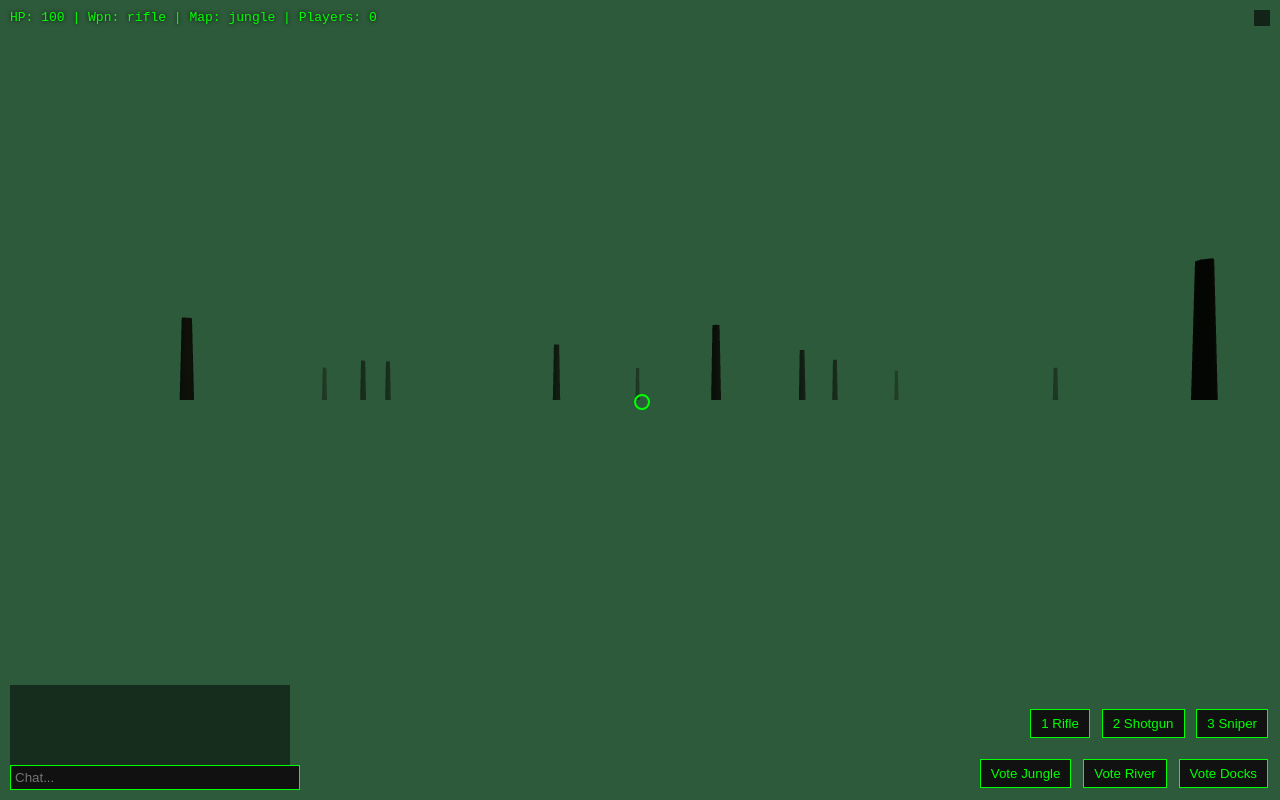
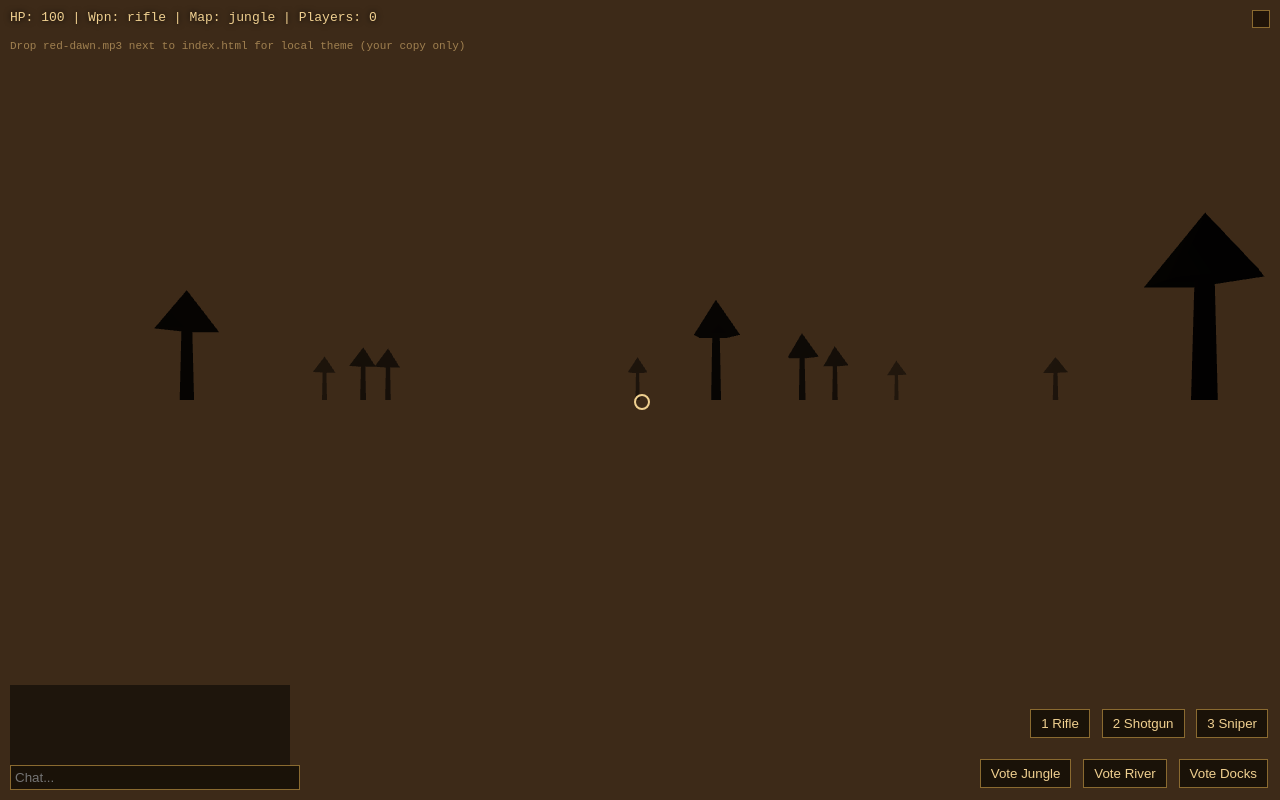
Before and after one commit to djdarien/vietcong-web-mp, a website: page index.html in a window 1280 px wide. Drawn offline with nearby package versions, Linux system fonts and the light colour scheme.

Commit message:
style: Red Dawn dusk theme and optional local audio

```diff
--- a/index.html
+++ b/index.html
@@ -3,28 +3,30 @@
 <head>
   <meta charset="UTF-8">
   <meta name="viewport" content="width=device-width, initial-scale=1.0, user-scalable=no">
-  <title>vietcong-web-mp</title>
+  <title>vietcong-web-mp — Red Dawn</title>
   <style>
-    body { margin: 0; overflow: hidden; background: #000; font-family: monospace; color: #0f0; touch-action: none; }
+    body { margin: 0; overflow: hidden; background: #1a1208; font-family: monospace; color: #e8c070; touch-action: none; }
     canvas { display: block; }
-    #hud { position: absolute; top: 10px; left: 10px; pointer-events: none; text-shadow: 0 0 4px #000; }
-    #scoreboard { position: absolute; top: 10px; right: 10px; background: rgba(0,0,0,0.6); padding: 8px; font-size: 12px; }
+    #hud { position: absolute; top: 10px; left: 10px; pointer-events: none; text-shadow: 0 0 6px #000; color: #f0d090; }
+    #scoreboard { position: absolute; top: 10px; right: 10px; background: rgba(20,12,4,0.7); padding: 8px; font-size: 12px; border: 1px solid #8a6a30; }
     #chat { position: absolute; bottom: 10px; left: 10px; width: 280px; }
-    #chat input { width: 100%; background: #111; color: #0f0; border: 1px solid #0f0; padding: 4px; }
+    #chat input { width: 100%; background: #1a1208; color: #f0d090; border: 1px solid #8a6a30; padding: 4px; }
     #log { height: 80px; overflow-y: auto; font-size: 12px; background: rgba(0,0,0,0.5); }
     #vote { position: absolute; bottom: 10px; right: 10px; }
-    #vote button, #weapons button { background: #111; color: #0f0; border: 1px solid #0f0; padding: 6px 10px; margin: 2px; cursor: pointer; }
+    #vote button, #weapons button { background: #1a1208; color: #f0d090; border: 1px solid #8a6a30; padding: 6px 10px; margin: 2px; cursor: pointer; }
     #weapons { position: absolute; bottom: 60px; right: 10px; }
     .touch { display: none; position: absolute; z-index: 10; }
     .touch.show { display: block; }
-    #joy { left: 16px; bottom: 30px; width: 100px; height: 100px; border: 2px solid #0f0; border-radius: 50%; }
-    #stick { width: 40px; height: 40px; background: #0f0; border-radius: 50%; position: absolute; left: 30px; top: 30px; }
-    #fire { right: 20px; bottom: 160px; width: 60px; height: 60px; border: 2px solid #0f0; border-radius: 50%; background: rgba(0,255,0,0.3); color: #0f0; }
-    #crosshair { position: absolute; top: 50%; left: 50%; width: 12px; height: 12px; margin: -6px; border: 2px solid #0f0; border-radius: 50%; pointer-events: none; }
+    #joy { left: 16px; bottom: 30px; width: 100px; height: 100px; border: 2px solid #8a6a30; border-radius: 50%; }
+    #stick { width: 40px; height: 40px; background: #c09040; border-radius: 50%; position: absolute; left: 30px; top: 30px; }
+    #fire { right: 20px; bottom: 160px; width: 60px; height: 60px; border: 2px solid #8a6a30; border-radius: 50%; background: rgba(200,140,40,0.4); color: #f0d090; }
+    #crosshair { position: absolute; top: 50%; left: 50%; width: 12px; height: 12px; margin: -6px; border: 2px solid #f0d090; border-radius: 50%; pointer-events: none; }
+    #audioNote { position: absolute; top: 40px; left: 10px; font-size: 11px; color: #a08050; pointer-events: none; }
   </style>
 </head>
 <body>
   <div id="hud">HP: <span id="hp">100</span> | Wpn: <span id="wpn">rifle</span> | Map: <span id="map">jungle</span> | Players: <span id="count">0</span></div>
+  <div id="audioNote">Drop red-dawn.mp3 next to index.html for local theme (your copy only)</div>
   <div id="scoreboard"></div>
   <div id="crosshair"></div>
   <div id="chat">
--- a/js/main.js
+++ b/js/main.js
@@ -5,55 +5,88 @@ const scene = new THREE.Scene();
 const camera = new THREE.PerspectiveCamera(75, innerWidth / innerHeight, 0.1, 500);
 const renderer = new THREE.WebGLRenderer({ antialias: true });
 renderer.setSize(innerWidth, innerHeight);
+renderer.toneMapping = THREE.ACESFilmicToneMapping;
+renderer.toneMappingExposure = 0.9;
 document.body.appendChild(renderer.domElement);
 
 const controls = new PointerLockControls(camera, document.body);
 scene.add(controls.getObject());
 
-scene.add(new THREE.HemisphereLight(0x6aa86a, 0x1a3010, 0.6));
-const dir = new THREE.DirectionalLight(0xffeecc, 0.7);
-dir.position.set(30, 60, 10);
-scene.add(dir);
+// Red Dawn dusk lighting — warm, low, melancholic
+scene.add(new THREE.HemisphereLight(0xffcc88, 0x2a1a08, 0.45));
+const sun = new THREE.DirectionalLight(0xffaa55, 0.85);
+sun.position.set(-40, 25, -30);
+scene.add(sun);
+const fill = new THREE.DirectionalLight(0x664422, 0.25);
+fill.position.set(20, 10, 40);
+scene.add(fill);
 
 let ground, trees;
 function buildMap(name) {
-  while (scene.children.length > 3) scene.remove(scene.children[scene.children.length - 1]);
+  while (scene.children.length > 5) scene.remove(scene.children[scene.children.length - 1]);
+  // Dusk palette
   if (name === 'river') {
-    scene.background = new THREE.Color(0x3d7a4a);
-    scene.fog = new THREE.FogExp2(0x3d7a4a, 0.01);
+    scene.background = new THREE.Color(0x4a3020);
+    scene.fog = new THREE.FogExp2(0x4a3020, 0.009);
   } else if (name === 'docks') {
-    scene.background = new THREE.Color(0x4a7a9a);
-    scene.fog = new THREE.FogExp2(0x4a7a9a, 0.008);
+    scene.background = new THREE.Color(0x3a2a1a);
+    scene.fog = new THREE.FogExp2(0x3a2a1a, 0.007);
   } else {
-    scene.background = new THREE.Color(0x2d5a3a);
-    scene.fog = new THREE.FogExp2(0x2d5a3a, 0.012);
+    scene.background = new THREE.Color(0x3d2a18);
+    scene.fog = new THREE.FogExp2(0x3d2a18, 0.01);
   }
-  ground = new THREE.Mesh(new THREE.PlaneGeometry(300, 300), new THREE.MeshLambertMaterial({ color: 0x1e3d12 }));
+  ground = new THREE.Mesh(new THREE.PlaneGeometry(300, 300), new THREE.MeshLambertMaterial({ color: 0x2a1e10 }));
   ground.rotation.x = -Math.PI / 2;
   scene.add(ground);
   const dummy = new THREE.Object3D();
-  trees = new THREE.InstancedMesh(new THREE.CylinderGeometry(0.25, 0.35, 5, 5), new THREE.MeshLambertMaterial({ color: 0x2e2014 }), 40);
+  trees = new THREE.InstancedMesh(
+    new THREE.CylinderGeometry(0.25, 0.35, 5, 5),
+    new THREE.MeshLambertMaterial({ color: 0x1a120a }),
+    40
+  );
+  const canopy = new THREE.InstancedMesh(
+    new THREE.ConeGeometry(1.6, 2.4, 5),
+    new THREE.MeshLambertMaterial({ color: 0x1e2a12 }),
+    40
+  );
   for (let i = 0; i < 40; i++) {
     dummy.position.set((Math.random() - 0.5) * 180, 2.5, (Math.random() - 0.5) * 180);
     dummy.updateMatrix();
     trees.setMatrixAt(i, dummy.matrix);
+    dummy.position.y = 5.5;
+    dummy.updateMatrix();
+    canopy.setMatrixAt(i, dummy.matrix);
   }
-  trees.instanceMatrix.needsUpdate = true;
-  scene.add(trees);
+  trees.instanceMatrix.needsUpdate = canopy.instanceMatrix.needsUpdate = true;
+  scene.add(trees, canopy);
   if (name === 'river') {
-    const water = new THREE.Mesh(new THREE.PlaneGeometry(20, 200), new THREE.MeshLambertMaterial({ color: 0x2a5a7a, transparent: true, opacity: 0.7 }));
+    const water = new THREE.Mesh(
+      new THREE.PlaneGeometry(20, 200),
+      new THREE.MeshLambertMaterial({ color: 0x2a3a4a, transparent: true, opacity: 0.65 })
+    );
     water.rotation.x = -Math.PI / 2;
     water.position.y = 0.1;
     scene.add(water);
   }
   if (name === 'docks') {
-    const pier = new THREE.Mesh(new THREE.BoxGeometry(40, 0.4, 8), new THREE.MeshLambertMaterial({ color: 0x5a4a30 }));
+    const pier = new THREE.Mesh(new THREE.BoxGeometry(40, 0.4, 8), new THREE.MeshLambertMaterial({ color: 0x4a3820 }));
     pier.position.set(0, 0.3, -20);
     scene.add(pier);
   }
   scene.add(controls.getObject());
 }
 buildMap('jungle');
+
+// Optional local theme — user places their own red-dawn.mp3
+function tryLocalAudio() {
+  const audio = new Audio('red-dawn.mp3');
+  audio.loop = true;
+  audio.volume = 0.35;
+  audio.play().catch(() => {
+    document.getElementById('audioNote').textContent = 'No local theme — place red-dawn.mp3 next to index.html';
+  });
+}
+tryLocalAudio();
 
 const velocity = new THREE.Vector3();
 const direction = new THREE.Vector3();
@@ -76,9 +109,9 @@ function makeLabel(text) {
   const canvas = document.createElement('canvas');
   canvas.width = 256; canvas.height = 64;
   const ctx = canvas.getContext('2d');
-  ctx.fillStyle = 'rgba(0,0,0,0.6)';
+  ctx.fillStyle = 'rgba(20,12,4,0.7)';
   ctx.fillRect(0, 0, 256, 64);
-  ctx.fillStyle = '#0f0';
+  ctx.fillStyle = '#f0d090';
   ctx.font = '28px monospace';
   ctx.textAlign = 'center';
   ctx.fillText(text, 128, 40);
@@ -118,7 +151,7 @@ function connect() {
         }
         seen.add(p.id);
         if (!remotes.has(p.id)) {
-          const m = new THREE.Mesh(new THREE.CapsuleGeometry(0.35, 1, 4, 6), new THREE.MeshLambertMaterial({ color: 0x2a6a8a }));
+          const m = new THREE.Mesh(new THREE.CapsuleGeometry(0.35, 1, 4, 6), new THREE.MeshLambertMaterial({ color: 0x4a6a8a }));
           scene.add(m);
           const label = makeLabel(p.name);
           scene.add(label);
@@ -148,7 +181,7 @@ function connect() {
       for (const pu of msg.list) {
         seen.add(pu.id);
         if (!puMeshes.has(pu.id)) {
-          const color = pu.type === 'health' ? 0x00ff00 : pu.type === 'damage' ? 0xff4400 : 0x00aaff;
+          const color = pu.type === 'health' ? 0x88aa44 : pu.type === 'damage' ? 0xcc6633 : 0x6688aa;
           const m = new THREE.Mesh(new THREE.BoxGeometry(0.8, 0.8, 0.8), new THREE.MeshLambertMaterial({ color }));
           scene.add(m);
           puMeshes.set(pu.id, m);
```
Also changed, not shown: README.md.
